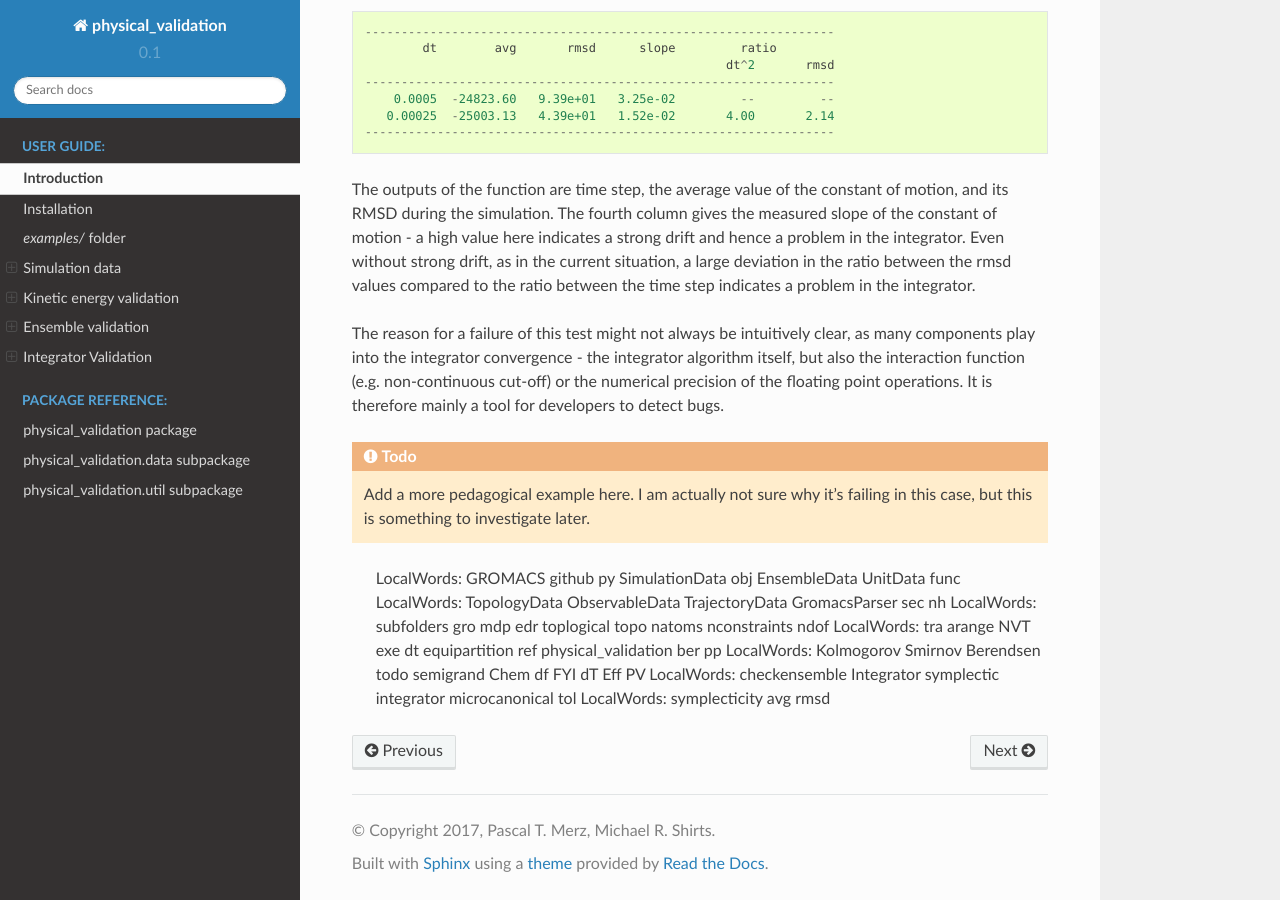
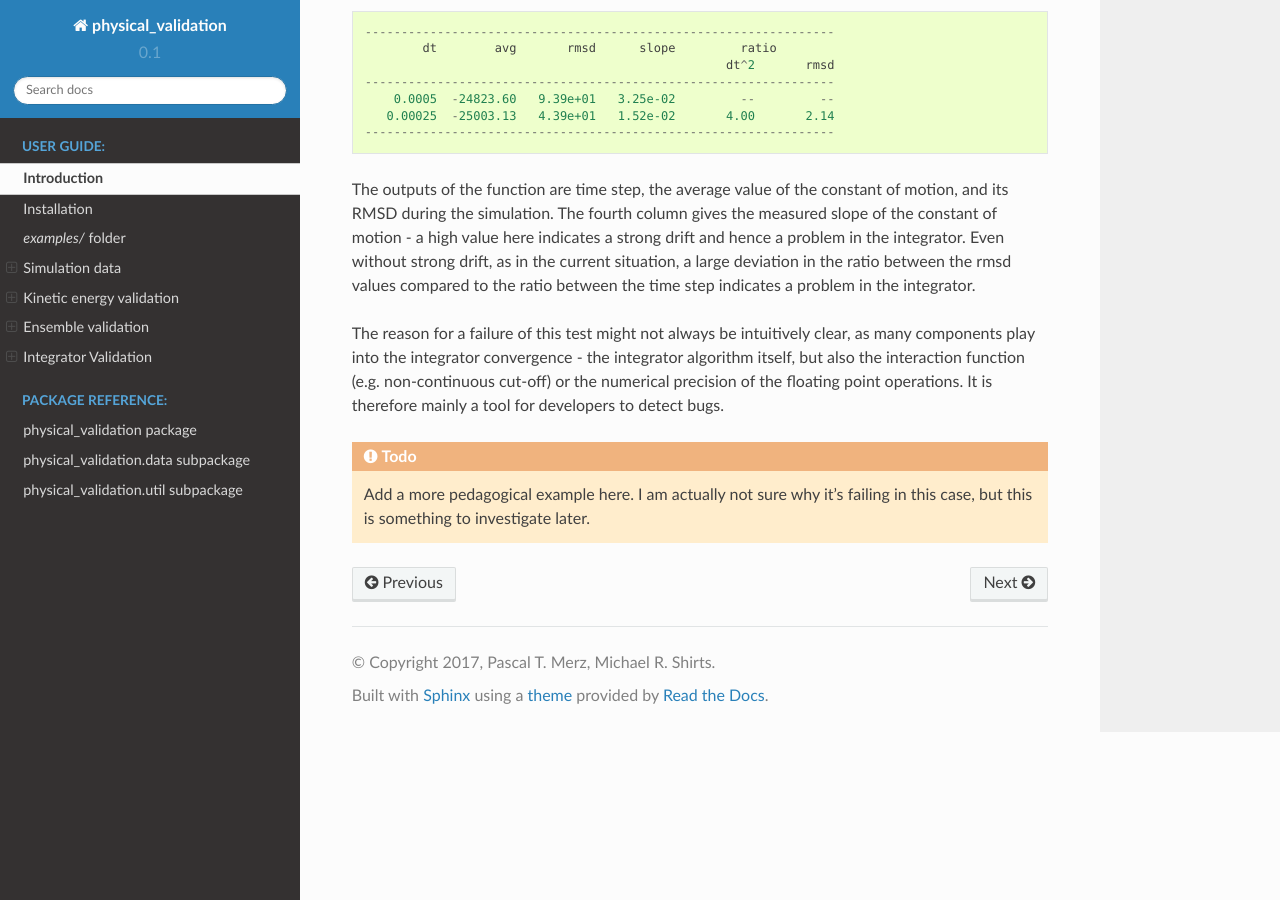
Before and after one commit to shirtsgroup/physical_validation, a Sphinx documentation site: the page built from doc/userguide.rst, in a window 1280 px wide and 900 px high, scrolled down 8000 px. Built offline with Sphinx 7.4.7 and the Read the Docs theme 2.0.0, drawn with Linux system fonts in a browser that asks for light colours.

Commit message:
Documentation: Deleted LocalWords

```diff
--- a/doc/userguide.rst
+++ b/doc/userguide.rst
@@ -415,11 +415,3 @@ therefore mainly a tool for developers to detect bugs.
 .. _`github page`: https://github.com/shirtsgroup/physical-validation
 
 .. _checkensemble: https://github.com/shirtsgroup/checkensemble
-
- LocalWords:  GROMACS github py SimulationData obj EnsembleData UnitData func
- LocalWords:  TopologyData ObservableData TrajectoryData GromacsParser sec nh
- LocalWords:  subfolders gro mdp edr toplogical topo natoms nconstraints ndof
- LocalWords:  tra arange NVT exe dt equipartition ref physical_validation ber pp
- LocalWords:  Kolmogorov Smirnov Berendsen todo semigrand Chem df FYI dT Eff PV
- LocalWords:  checkensemble Integrator symplectic integrator microcanonical tol
- LocalWords:  symplecticity avg rmsd
```
